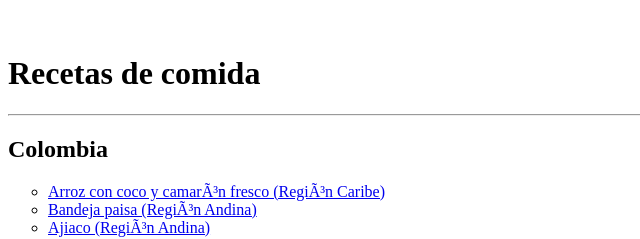
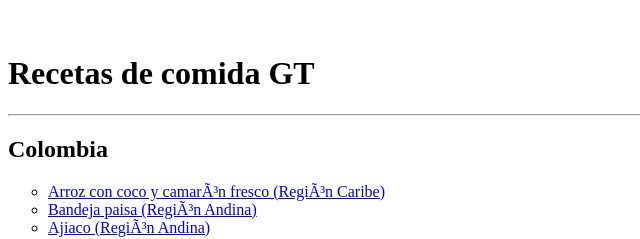
Before and after one commit to lemusalejo/AlejoJul24, a plain HTML site: page recetas/index.html in a window 1280 px wide. Shown: the part 162-401 px from the top of the page, 0-640 px from the left. Drawn offline with Linux system fonts and the light colour scheme.

Commit message:
Cambio index

```diff
--- a/recetas/index.html
+++ b/recetas/index.html
@@ -2,12 +2,12 @@
 <HTML>
 <HEAD>
 	<META HTTP-EQUIV="CONTENT-TYPE" CONTENT="text/html; charset=windows-1252">
-	<TITLE>Recetas de cocina</TITLE>
+	<TITLE>Recetas de cocina Guate</TITLE>
 </HEAD>
 <BODY LANG="es-ES">
 <H1><IMG ID="banner" SRC="../imagenes/banner_recetas.jpg" NAME="banner_recetas" ALIGN=LEFT BORDER=0><BR CLEAR=LEFT><BR>
 </H1>
-<H1 ID="titulo1">Recetas de comida</H1>
+<H1 ID="titulo1">Recetas de comida GT</H1>
 	<P><HR></HR>
 	</P>
 <H2>Colombia</H2>
```
